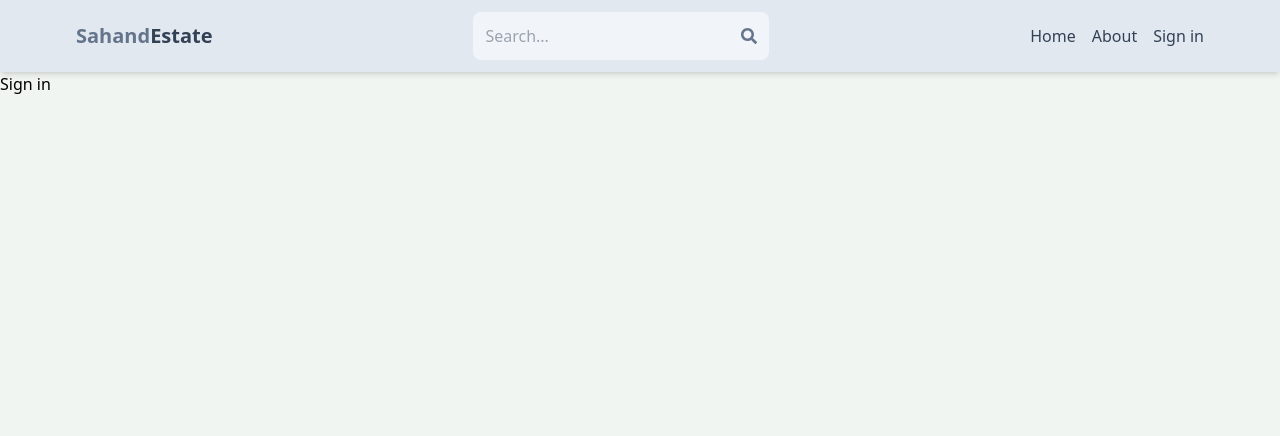
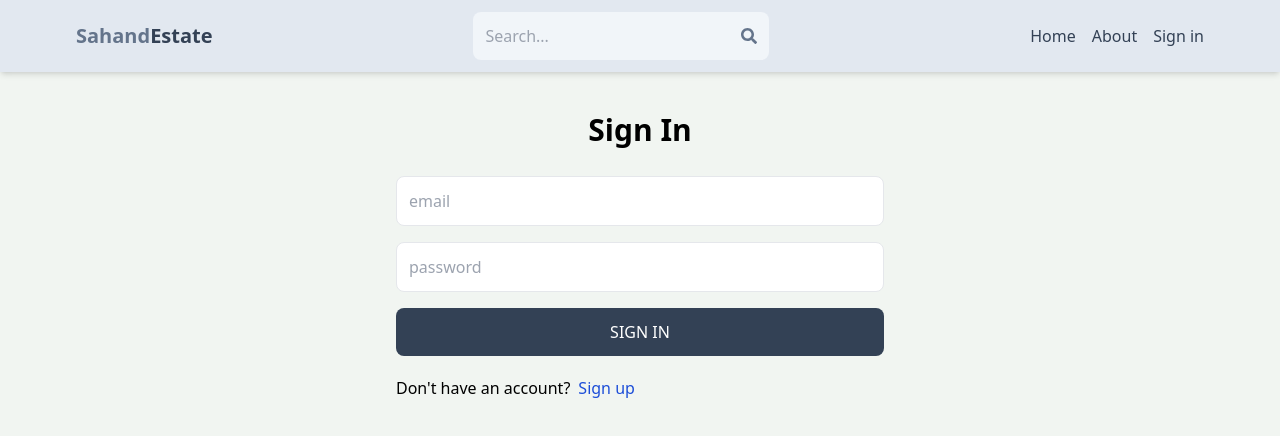
Before and after one commit to VictorRait/mern-estate, a React (Vite) app in the folder client/: page /sign-in in a window 1280 px wide. Shown: the top 436 px of the page. Built offline with nearby package versions, Linux system fonts and the light colour scheme.

Commit message:
complete sign in page functionality

```diff
--- a/client/src/pages/SignIn.jsx
+++ b/client/src/pages/SignIn.jsx
@@ -1,5 +1,77 @@
+import {useState} from "react";
+import {Link} from "react-router-dom";
+import {useNavigate} from "react-router-dom";
 function SignIn() {
-	return <div>Sign in</div>;
+	const navigate = useNavigate();
+	const [formData, setFormData] = useState({});
+	const [error, setError] = useState(null);
+	const [isLoading, setIsLoading] = useState(false);
+	function handleChange(e) {
+		setFormData({
+			...formData,
+			[e.target.id]: e.target.value,
+		});
+	}
+	async function handleSubmit(e) {
+		e.preventDefault();
+		try {
+			setIsLoading(true);
+			const res = await fetch("api/auth/signin", {
+				method: "POST",
+				headers: {
+					"Content-Type": "application/json",
+				},
+				body: JSON.stringify(formData),
+			});
+			const data = await res.json();
+			if (data.success === false) {
+				setError(data.message);
+				setIsLoading(false);
+
+				return;
+			}
+			setIsLoading(false);
+			setError(null);
+			navigate("/");
+			console.log(data);
+		} catch (error) {
+			setIsLoading(false);
+			setError(error.message);
+		}
+	}
+	return (
+		<div className="p-3 max-w-lg mx-auto">
+			<h1 className="text-3xl text-center font-semibold my-7">Sign In</h1>
+			<form className="flex flex-col gap-4" onSubmit={handleSubmit}>
+				<input
+					type="email"
+					placeholder="email"
+					className="border p-3 rounded-lg"
+					id="email"
+					onChange={handleChange}
+				/>
+				<input
+					type="password"
+					placeholder="password"
+					className="border p-3 rounded-lg"
+					id="password"
+					onChange={handleChange}
+				/>
+				<button
+					disabled={isLoading}
+					className="bg-slate-700 text-white p-3 rounded-lg uppercase hover:opacity-95 disabled:opacity-80">
+					{isLoading ? "Loading..." : "Sign In"}
+				</button>
+			</form>
+			<div className="flex gap-2 mt-5">
+				<p>{"Don't have an account?"}</p>
+				<Link to={"/sign-up"}>
+					<span className="text-blue-700">Sign up</span>
+				</Link>
+			</div>
+			{error && <p className="text-red-500 mt-5">{error}</p>}
+		</div>
+	);
 }
 
 export default SignIn;
--- a/client/src/pages/SignUp.jsx
+++ b/client/src/pages/SignUp.jsx
@@ -27,11 +27,12 @@ function SignUp() {
 			if (data.success === false) {
 				setError(data.message);
 				setIsLoading(false);
-				navigate("/sign-in");
+
 				return;
 			}
 			setIsLoading(false);
 			setError(null);
+			navigate("/sign-in");
 			console.log(data);
 		} catch (error) {
 			setIsLoading(false);
```
